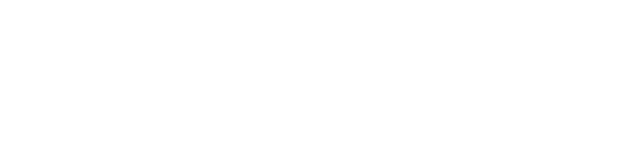
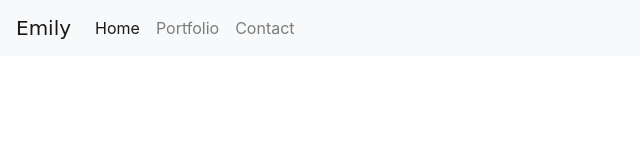
Before and after one commit to surratte/portfolio.github.io, a plain HTML site: page index.html in a window 1280 px wide. Shown: the whole page, without its empty margins (0-640 px from the left). Drawn offline with nearby package versions, Linux system fonts and the light colour scheme; a web font is replaced by a local one.

Commit message:
desktop.JPEG

```diff
--- a/index.html
+++ b/index.html
@@ -4,8 +4,43 @@
     <meta charset="UTF-8">
     <meta name="viewport" content="width=device-width, initial-scale=1.0">
     <title>Portfolio website</title>
+    <link rel="stylesheet" href="style.css">
+<link rel="stylesheet" href="https://maxcdn.bootstrapcdn.com/bootstrap/4.0.0/css/bootstrap.min.css">
+  <link rel="stylesheet" href="https://stackpath.bootstrapcdn.com/font-awesome/4.7.0/css/font-awesome.min.css">
+  <link href="https://fonts.googleapis.com/css2?family=Gayathri&display=swap" rel="stylesheet">
+
 </head>
 <body>
+    <nav class="navbar navbar-expand-lg navbar-light bg-light">
+        <a class="navbar-brand" href="#">Emily </a>
+        <button class="navbar-toggler" type="button" data-toggle="collapse" data-target="#navbarNav" aria-controls="navbarNav" aria-expanded="false" aria-label="Toggle navigation">
+          <span class="navbar-toggler-icon"></span>
+        </button>
+        <div class="collapse navbar-collapse" id="navbarNav">
+          <ul class="navbar-nav">
+            <li class="nav-item active">
+              <a class="nav-link" href="#">Home <span class="sr-only">(current)</span></a>
+            </li>
+            <li class="nav-item">
+              <a class="nav-link" href="#">Portfolio</a>
+            </li>
+            <li class="nav-item">
+              <a class="nav-link" href="#">Contact</a>
+            </li>
+            </li>
+          </ul>
+        </div>
+    </nav>
+    <div class="container">
 
+      </div>
+
+      <script src="https://code.jquery.com/jquery-3.2.1.slim.min.js" integrity="sha384-KJ3o2DKtIkvYIK3UENzmM7KCkRr/rE9/Qpg6aAZGJwFDMVNA/GpGFF93hXpG5KkN" crossorigin="anonymous"></script>
+<script src="https://cdnjs.cloudflare.com/ajax/libs/popper.js/1.12.9/umd/popper.min.js" integrity="sha384-ApNbgh9B+Y1QKtv3Rn7W3mgPxhU9K/ScQsAP7hUibX39j7fakFPskvXusvfa0b4Q" crossorigin="anonymous"></script>
+<script src="https://maxcdn.bootstrapcdn.com/bootstrap/4.0.0/js/bootstrap.min.js" integrity="sha384-JZR6Spejh4U02d8jOt6vLEHfe/JQGiRRSQQxSfFWpi1MquVdAyjUar5+76PVCmYl" crossorigin="anonymous"></script>
 </body>
 </html>
+
+
+    </body>
+</html>
--- a/style.css
+++ b/style.css
@@ -0,0 +1,5 @@
+
+.navbar-brand{
+    font-size: 25px;
+    font-family: 'Amatic SC', cursive;
+}
```
